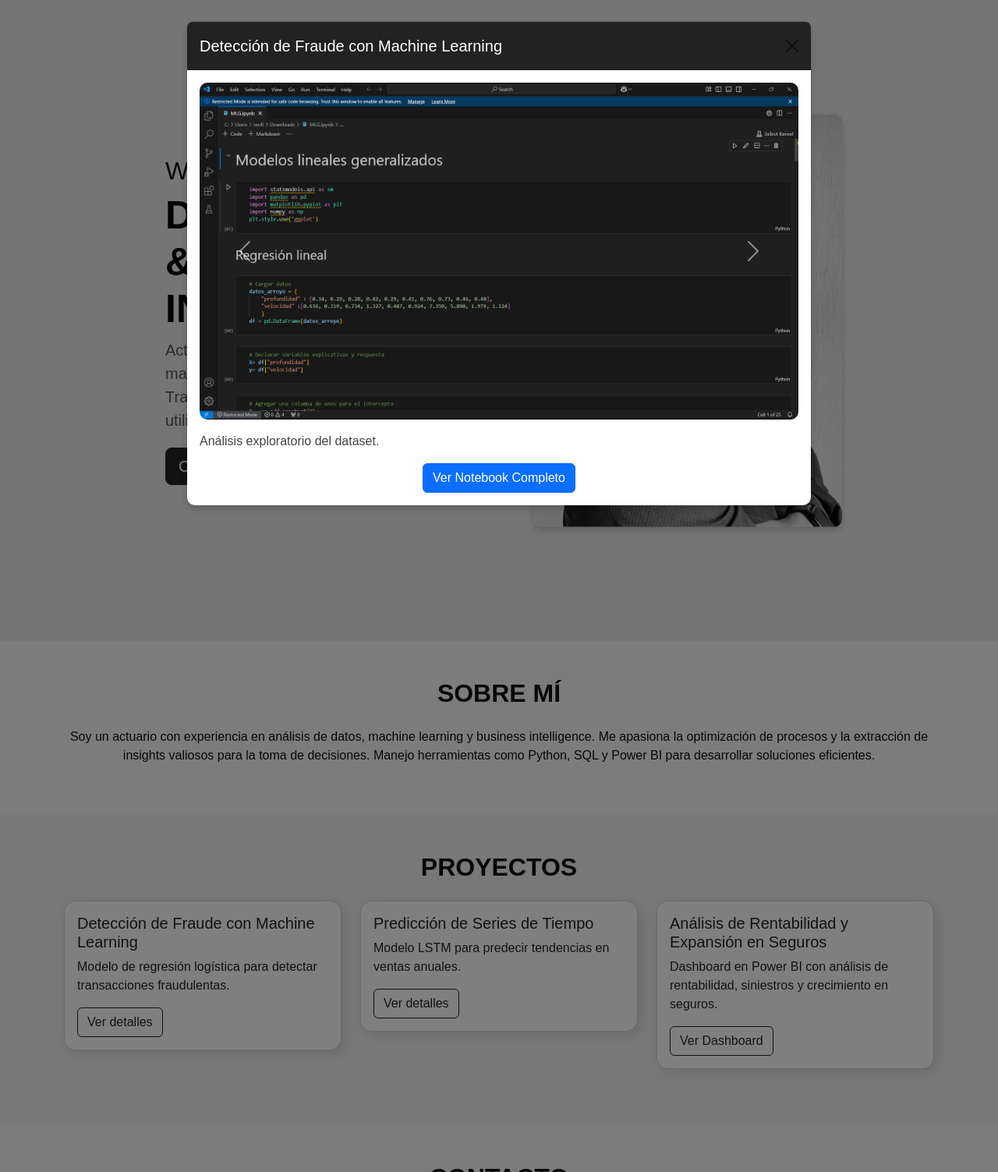
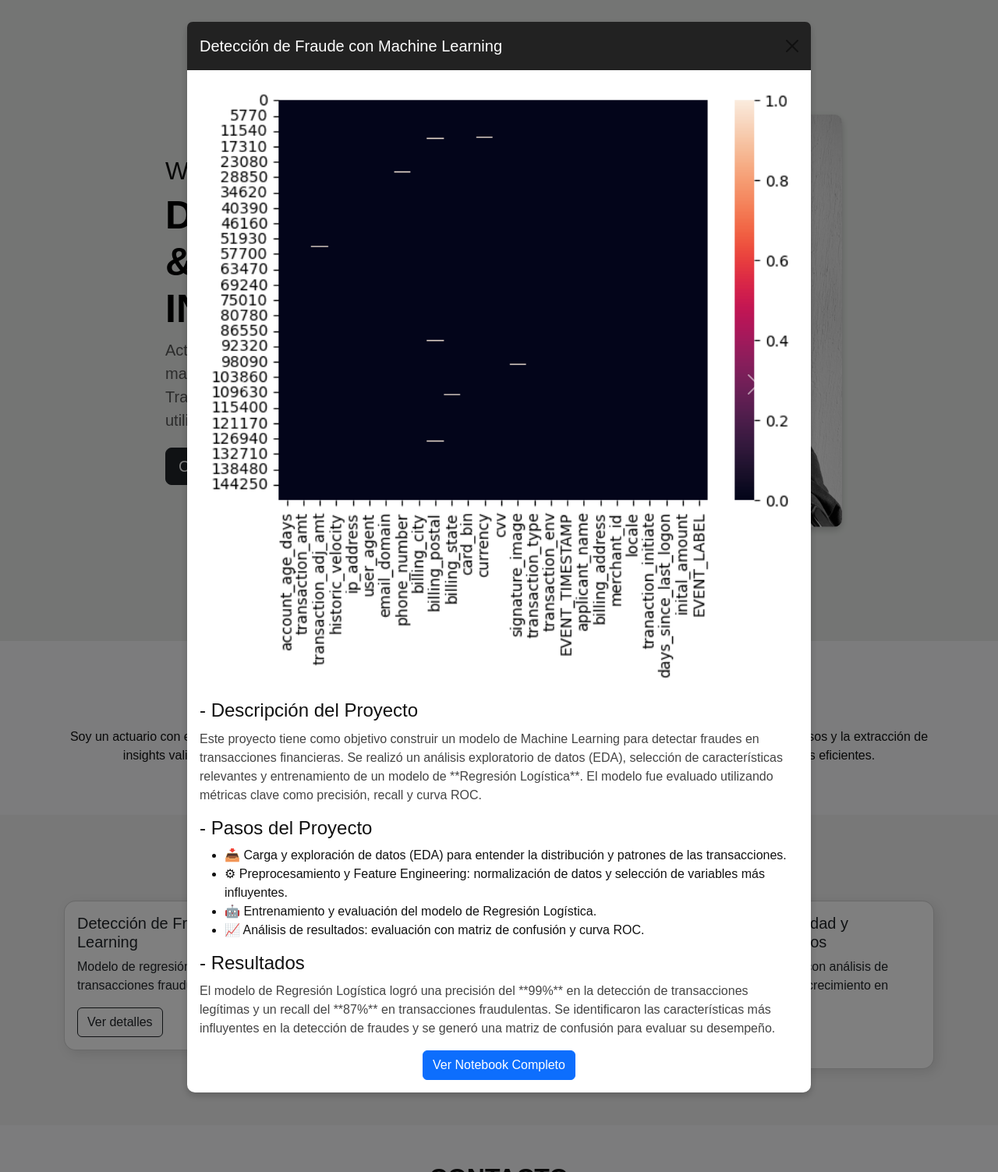
Before and after one commit to wblester-vite/portafolio-wblester-aguirre, a Flask app: page / in a window 1280 px wide, after a click on "Ver detalles". Shown: the whole page at 78% size. Run offline with Flask 3, Linux system fonts and the light colour scheme.

Commit message:
Actualización del proyecto 1

```diff
--- a/app/templates/index.html
+++ b/app/templates/index.html
@@ -345,23 +345,38 @@
                 <!-- Carrusel -->
                 <div id="carouselProyecto1" class="carousel slide" data-bs-ride="carousel">
                     <div class="carousel-inner">
+                        <!-- Imágenes del Proyecto -->
                         <div class="carousel-item active">
-                                <img src="{{ url_for('static', filename='images/1.png') }}" class="d-block w-100" alt="Imagen 1">
+                            <img src="{{ url_for('static', filename='images/plot_2.png') }}" class="d-block w-100" alt="Imagen 1">
                         </div>
                         <div class="carousel-item">
-                                <img src="{{ url_for('static', filename='images/2.png') }}" class="d-block w-100" alt="Imagen 2">
+                            <img src="{{ url_for('static', filename='images/plot_3.png') }}" class="d-block w-100" alt="Imagen 2">
                         </div>
                         <div class="carousel-item">
-                                <img src="{{ url_for('static', filename='images/3.png') }}" class="d-block w-100" alt="Imagen 3">
+                            <img src="{{ url_for('static', filename='images/plot_4.png') }}" class="d-block w-100" alt="Imagen 3">
                         </div>
                         <div class="carousel-item">
-                                <img src="{{ url_for('static', filename='images/4.png') }}" class="d-block w-100" alt="Imagen 4">
+                            <img src="{{ url_for('static', filename='images/plot_5.png') }}" class="d-block w-100" alt="Imagen 4">
                         </div>
                         <div class="carousel-item">
-                                <img src="{{ url_for('static', filename='images/5.png') }}" class="d-block w-100" alt="Imagen 5">
+                            <img src="{{ url_for('static', filename='images/plot_6.png') }}" class="d-block w-100" alt="Imagen 5">
                         </div>
                         <div class="carousel-item">
-                                <img src="{{ url_for('static', filename='images/6.png') }}" class="d-block w-100" alt="Imagen 6">
+                            <img src="{{ url_for('static', filename='images/plot_7.png') }}" class="d-block w-100" alt="Imagen 6">
+                        </div>
+                        <div class="carousel-item">
+                            <img src="{{ url_for('static', filename='images/plot_8.png') }}" class="d-block w-100" alt="Imagen 7">
+                        </div>
+                        <div class="carousel-item">
+                            <img src="{{ url_for('static', filename='images/plot_9.png') }}" class="d-block w-100" alt="Imagen 8">
+                        </div>
+                        <!-- Slide de Tecnologías Utilizadas -->
+                        <div class="carousel-item">
+                            <div class="d-flex flex-column align-items-center justify-content-center" style="height: 400px;">
+                                <h3 class="text-center">Tecnologías Utilizadas</h3>
+                                <p class="text-center">🐍 Python | 📊 Pandas | 🔢 Scikit-learn | 📉 Matplotlib | 📌 Seaborn</p>
+                                <p class="text-center">🤖 Machine Learning | ⚙ Feature Engineering</p>
+                            </div>
                         </div>
                     </div>
                     <button class="carousel-control-prev" type="button" data-bs-target="#carouselProyecto1" data-bs-slide="prev">
@@ -371,37 +386,28 @@
                         <span class="carousel-control-next-icon" aria-hidden="true"></span>
                     </button>
                 </div>
-                    <!-- Descripción dinámica -->
+                <!-- Descripción fija -->
                 <div class="mt-3">
-                        <p id="descripcionProyecto1">Análisis exploratorio del dataset.</p>
+                    <h4>- Descripción del Proyecto</h4>
+                    <p>Este proyecto tiene como objetivo construir un modelo de Machine Learning para detectar fraudes en transacciones financieras. Se realizó un análisis exploratorio de datos (EDA), selección de características relevantes y entrenamiento de un modelo de **Regresión Logística**. El modelo fue evaluado utilizando métricas clave como precisión, recall y curva ROC.</p>
+                    <h4>- Pasos del Proyecto</h4>
+                    <ul>
+                        <li>📥 Carga y exploración de datos (EDA) para entender la distribución y patrones de las transacciones.</li>
+                        <li>⚙ Preprocesamiento y Feature Engineering: normalización de datos y selección de variables más influyentes.</li>
+                        <li>🤖 Entrenamiento y evaluación del modelo de Regresión Logística.</li>
+                        <li>📈 Análisis de resultados: evaluación con matriz de confusión y curva ROC.</li>
+                    </ul>
+                    <h4>- Resultados</h4>
+                    <p>El modelo de Regresión Logística logró una precisión del **99%** en la detección de transacciones legítimas y un recall del **87%** en transacciones fraudulentas. Se identificaron las características más influyentes en la detección de fraudes y se generó una matriz de confusión para evaluar su desempeño.</p>
                 </div>
                 <div class="mt-3 text-center">
-                        <a href="https://github.com/wblester-vite/Fraud-Challenge-ML-Exploracion-y-Prediccion/blob/main/Deteccion_de_Fraude.ipynb" class="btn btn-primary" id="notebookLink" target="_blank">Ver Notebook Completo</a>
+                    <a href="https://github.com/wblester-vite/Fraud-Challenge-ML-Exploracion-y-Prediccion/blob/main/Deteccion_de_Fraude.ipynb" class="btn btn-primary" target="_blank">Ver Notebook Completo</a>
                 </div>
             </div>
         </div>
     </div>
 </div>
 
-    <script>
-        document.addEventListener("DOMContentLoaded", function() {
-            var carousel = document.querySelector("#carouselProyecto1");
-            var descripcion = document.querySelector("#descripcionProyecto1");
-            var descripciones = [
-                "Este proyecto tiene como objetivo construir un modelo de Machine Learning para detectar fraudes en transacciones financieras.",
-                "Se utilizó un conjunto de datos con 150,000 transacciones financieras. Se realizó un análisis exploratorio para identificar variables relevantes y detectar valores nulos.",
-                "Se dividieron los datos en conjuntos de entrenamiento y prueba. Además, se aplicó normalización para mejorar el desempeño del modelo.",
-                "Se utilizó un modelo de regresión logística para predecir si una transacción es fraudulenta. El modelo fue entrenado y probado con métricas de rendimiento.",
-                "Se evaluó el modelo utilizando una matriz de confusión y la curva ROC. Las métricas obtenidas permiten identificar la precisión y recall del modelo.",
-                "El modelo desarrollado permite detectar patrones en transacciones financieras para prevenir fraudes. En futuras mejoras, se pueden probar otros algoritmos para mejorar la precisión."
-            ];
-
-            carousel.addEventListener("slid.bs.carousel", function(event) {
-                var index = event.to;
-                descripcion.textContent = descripciones[index];
-            });
-        });
-    </script>
 </body>
 
 
```
Also changed, not shown: app/static/images/plot_2.png (added), app/static/images/plot_3.png (added), app/static/images/plot_4.png (added), app/static/images/plot_5.png (added), app/static/images/plot_6.png (added), app/static/images/plot_7.png (added), app/static/images/plot_8.png (added), app/static/images/plot_9.png (added). Lines whose indentation alone changed are shown as unchanged.
